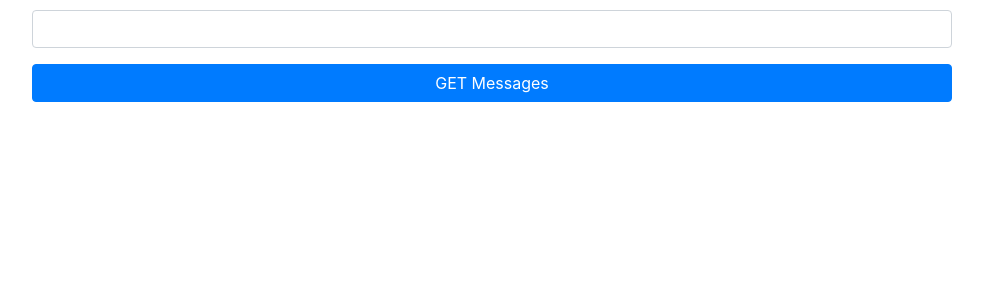
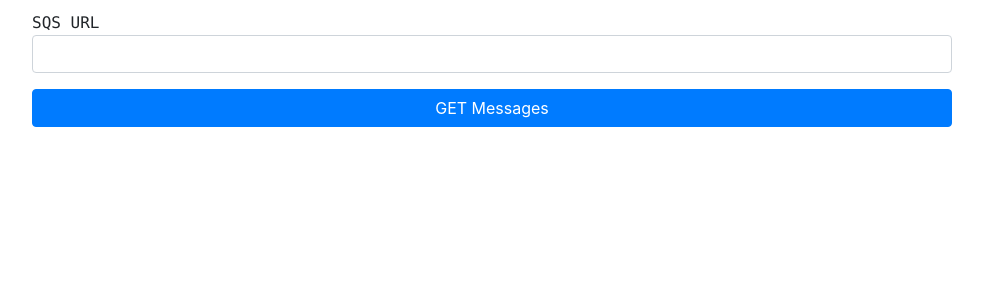
Before and after one commit to BeardedPhill/SQSMessageRetriever, a Flask app: page / in a window 1280 px wide. Shown: the top 300 px of the page, without its empty margins (148-1131 px from the left). Run offline with Flask 2, Linux system fonts and the light colour scheme; some libraries are stand-ins or nearby versions.

Commit message:
Add description for Sqs textbox.

```diff
--- a/templates/get_messages_form.html
+++ b/templates/get_messages_form.html
@@ -1,5 +1,6 @@
 {% extends 'base.html' %}
     {% block content %}
+        <span class="text-monospace">SQS URL</span>
         <form action="/get_sqs_messages" method="POST">
             <div class="form-group">
                 <input id="SQS_URL" type="text" class="form-control" name="SQS_URL">
--- a/templates/index.html
+++ b/templates/index.html
@@ -1,5 +1,6 @@
 {% extends 'base.html' %}
     {% block content %}
+        <span class="text-monospace">SQS URL</span>
         <form action="/get_sqs_messages" method="POST">
             <div class="form-group">
                 <input type="text" class="form-control" name="SQS_URL">
```
